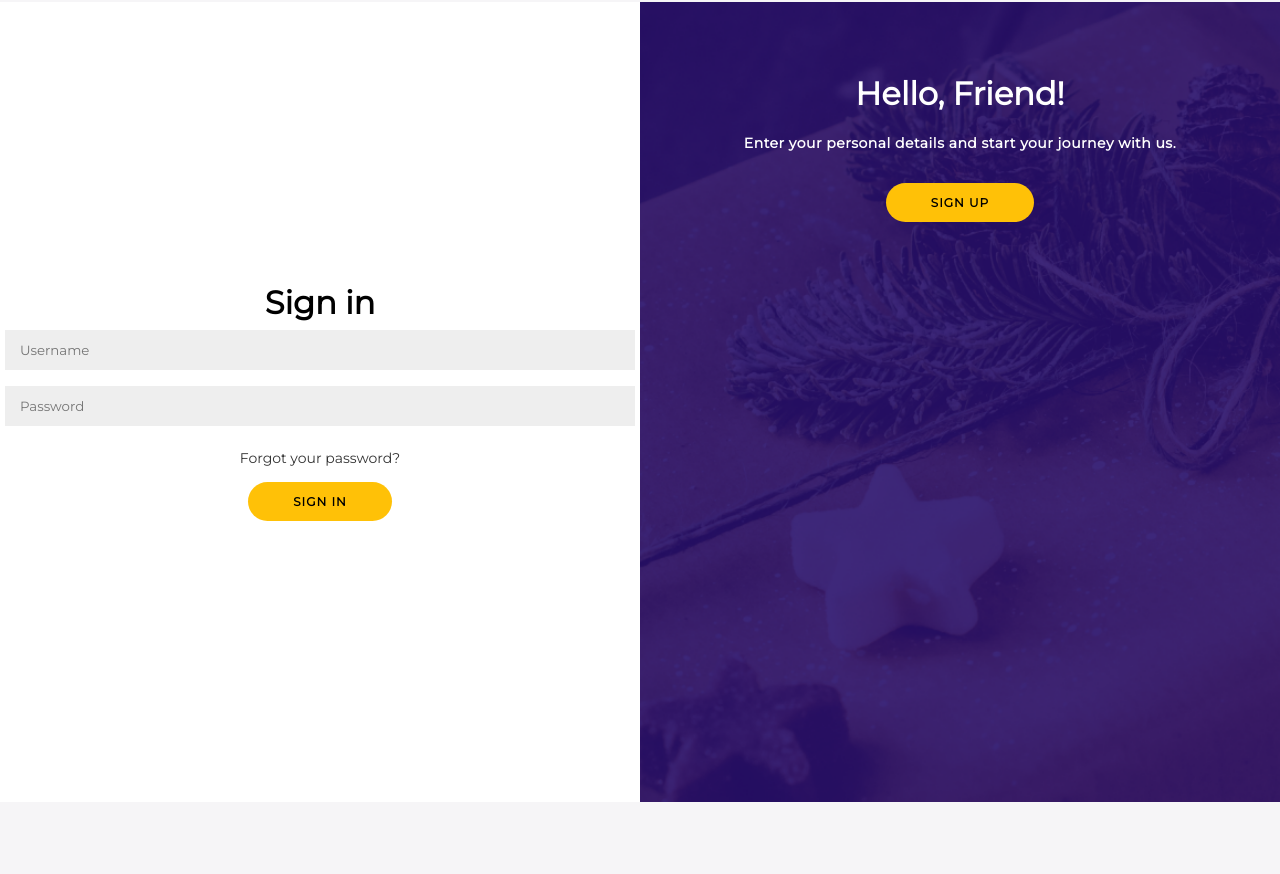
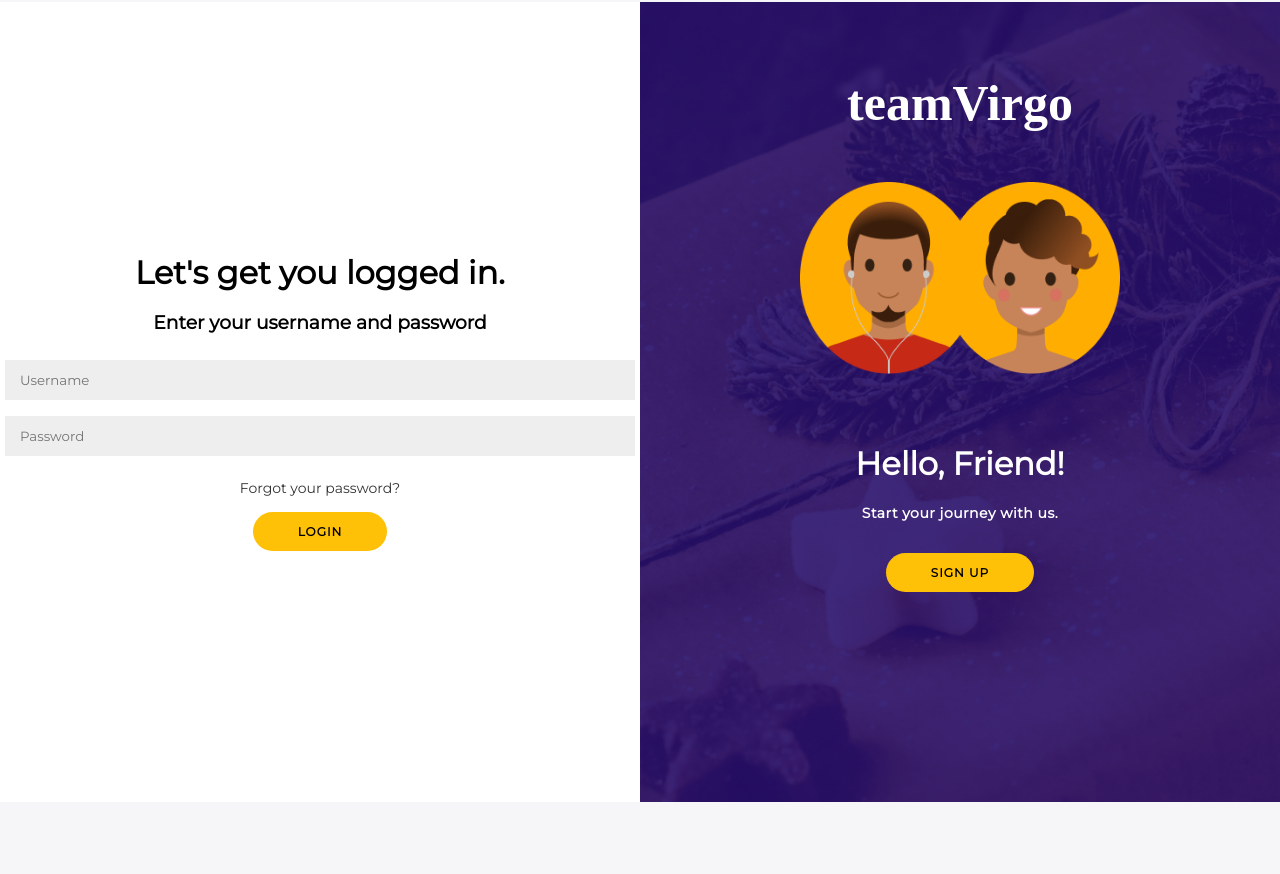
Before and after one commit to hngi/TeamVirgo-task, a PHP site: page / in a window 1280 px wide. Run offline with PHP 8.4, Linux system fonts and the light colour scheme; some libraries are stand-ins or nearby versions.

Commit message:
UI change
Tweaked the UI a bit.
Changed the teamVirgo font

```diff
--- a/css/style.css
+++ b/css/style.css
@@ -37,6 +37,11 @@ a{
     font-size: 14px;
     text-decoration: none;
     margin: 15px 0;
+}
+
+.teamVirgoFont {
+    font-family: 'Rozha One';
+    font-size: 25px
 }
 
 .container{
@@ -185,7 +190,7 @@ button .ghost{
 }
 
 .overlay-panel img{
-    margin-top:70px;
+    margin-top:50px;
     height: 12rem;
     width: 20rem;
 }
@@ -199,7 +204,7 @@ button .ghost{
 .overlay-left{
     background:url("../images/Group\ 9.png");
     background-size: cover;
-    padding-top: 3rem;
+    padding-top: 0.1rem;
 }
 
 .overlay-right{
--- a/index.php
+++ b/index.php
@@ -24,25 +24,32 @@
       <div class="form-container sign-in-container">
         <form action="validation.php" METHOD="POST">
 
-          <h1>Sign in</h1>
+          <h1>Let's get you logged in.</h1>
+          <h3>Enter your username and password</h3>
           <input type="text" placeholder="Username" required name="username">
           <input type="password" placeholder="Password" required name="password">
           <a href="#">Forgot your password?</a>
-          <button>Sign In</button>
+          <button>LogIn</button>
         </form>
       </div>
 
       <div class="overlay-container">
         <div class="overlay">
           <div class="overlay-panel overlay-left">
-            <h1>teamVirgo</h1>
+            <div class="teamVirgoFont">
+              <h1>teamVirgo</h1>
+            </div>
                  <img alt="avatars" src="images/avatars.png">
             <p><h3>Let's get you logged in</h3></p>
-                 <button class="ghost" id="signIn">Sign In</button>
+                 <button class="ghost" id="signIn">LogIn</button>
           </div>
           <div class="overlay-panel overlay-right">
+            <div class="teamVirgoFont">
+              <h1>teamVirgo</h1>
+            </div>
+                 <img alt="avatars" src="images/avatars.png">
             <h1>Hello, Friend!</h1>
-            <p><b>Enter your personal details and start your journey with us.</b></p>
+            <p><b>Start your journey with us.</b></p>
             <button class="ghost" id="signUp">Sign Up</button>
           </div>
         </div>
```
Also changed, not shown: teamVirgoDashboard.html (+4 -6 lines).
